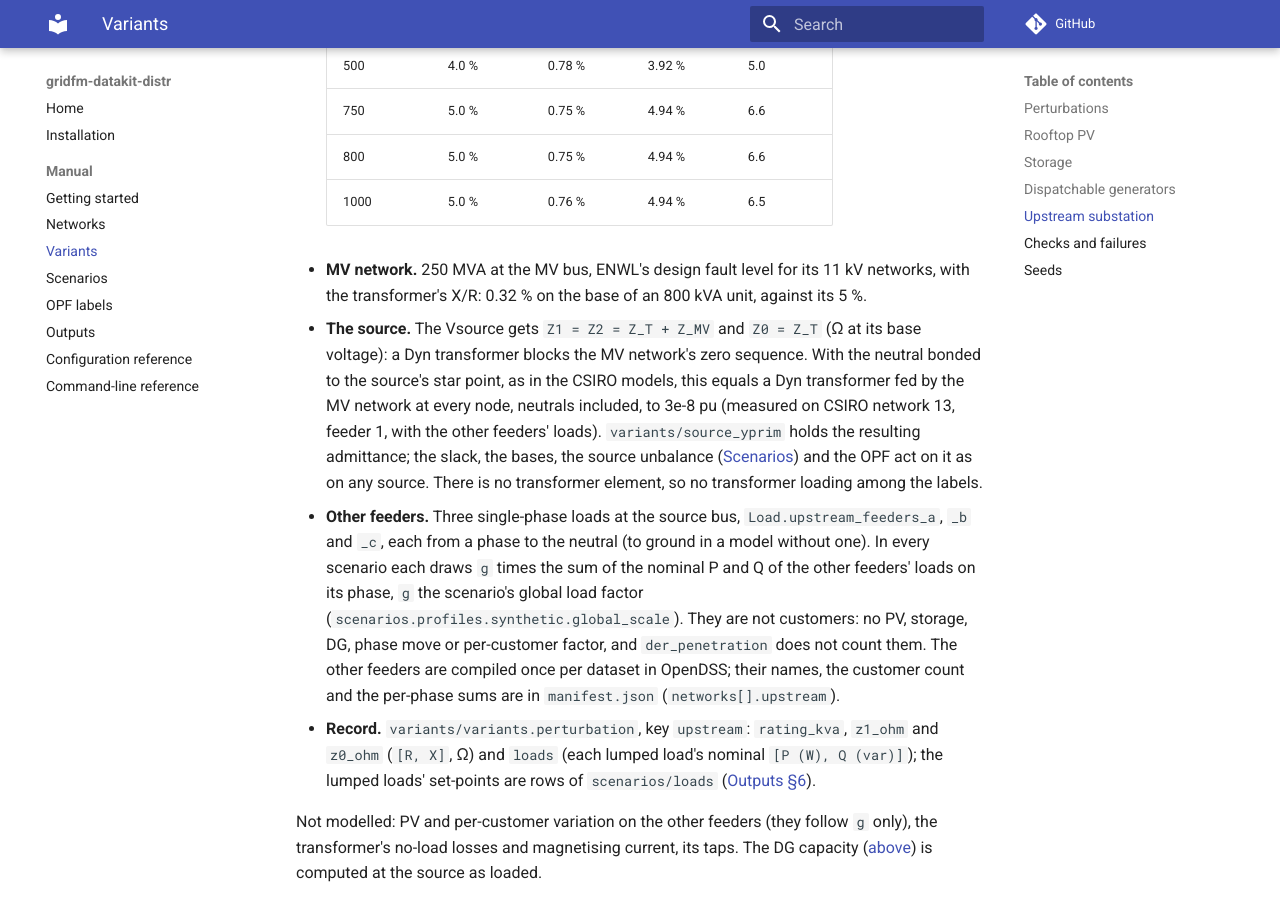
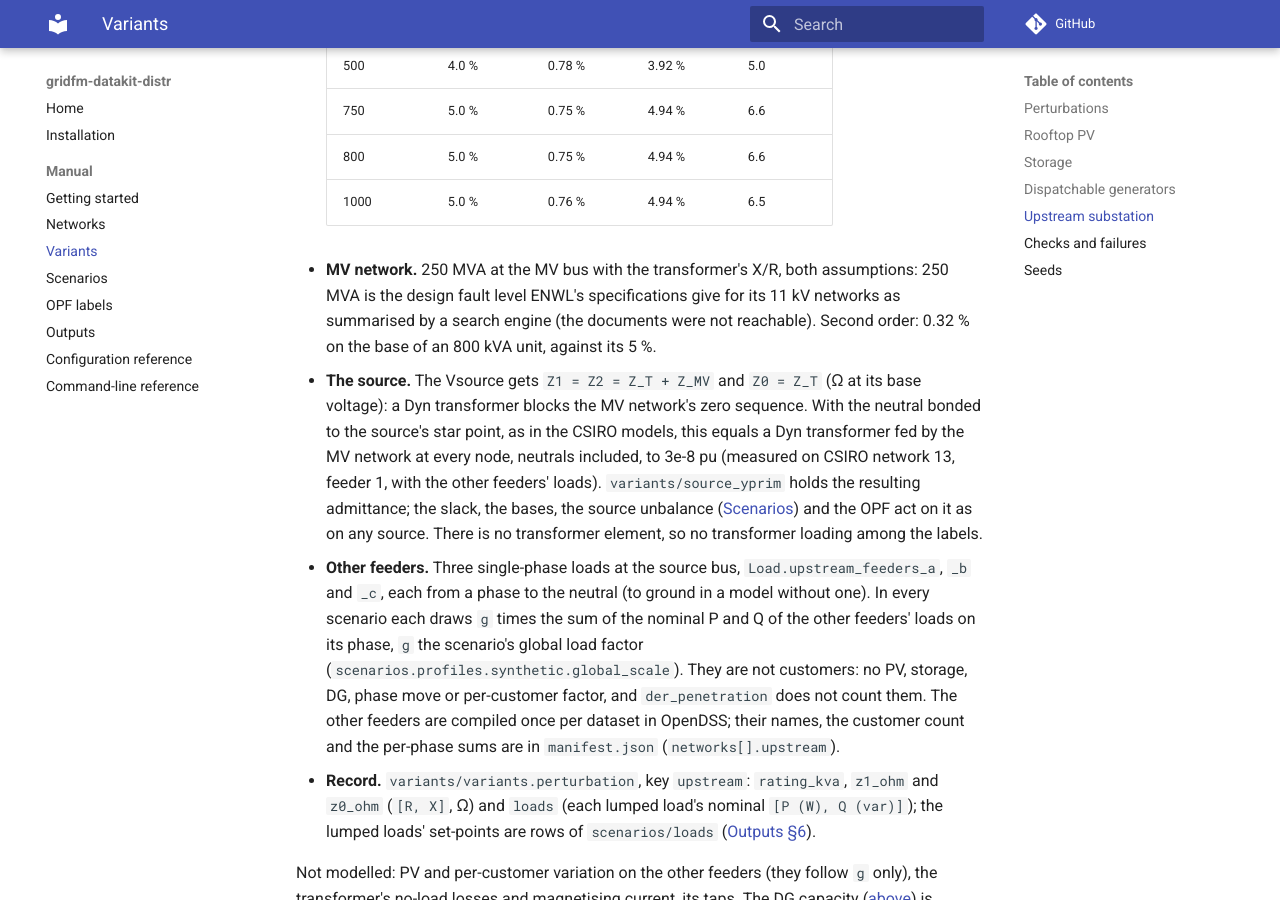
Before and after one commit to gridfm/gridfm-datakit-distr, an MkDocs documentation site: the page built from docs/manual/variants.md, in a window 1280 px wide and 900 px high, scrolled down 4552 px. Built offline with MkDocs 1.6.1 and Material for MkDocs 9.7.7, drawn with Linux system fonts in a browser that asks for light colours; comment, search, counter and statistics services are not loaded.

Commit message:
docs: the substation's MV level as an assumption, and its effect on u2
The 250 MVA MV fault level comes from a search engine's summary of
ENWL's specifications, not from the documents: the manual and the
docstring now call it an assumption. With the substation's impedance the
negative-sequence ratio at the source bus departs from the drawn one by
up to 6.6e-3 on CSIRO network 13, feeder 1, against about 2e-4 at the
stiff source; the scenarios manual and the data contract say so. The
README's list of open variability narrows upstream strength to the
networks beyond the CSIRO feeders.

Signed-off-by: cardef <carmine.dellefemine@gmail.com>

```diff
--- a/docs/manual/variants.md
+++ b/docs/manual/variants.md
@@ -155,8 +155,10 @@ transformer element, node or bus is added: the source keeps its bus, base and ro
     | 800 | 5.0 % | 0.75 % | 4.94 % | 6.6 |
     | 1000 | 5.0 % | 0.76 % | 4.94 % | 6.5 |
 
-- **MV network.** 250 MVA at the MV bus, ENWL's design fault level for its 11 kV networks, with
-  the transformer's X/R: 0.32 % on the base of an 800 kVA unit, against its 5 %.
+- **MV network.** 250 MVA at the MV bus with the transformer's X/R, both assumptions: 250 MVA is
+  the design fault level ENWL's specifications give for its 11 kV networks as summarised by a
+  search engine (the documents were not reachable). Second order: 0.32 % on the base of an
+  800 kVA unit, against its 5 %.
 - **The source.** The Vsource gets `Z1 = Z2 = Z_T + Z_MV` and `Z0 = Z_T` (Ω at its base voltage):
   a Dyn transformer blocks the MV network's zero sequence. With the neutral bonded to the source's
   star point, as in the CSIRO models, this equals a Dyn transformer fed by the MV network at every
```
Also changed, not shown: README.md (+3 -2 lines), docs/manual/outputs.md (+2 -1 lines), docs/manual/scenarios.md (+3 -1 lines), 1 other file.
